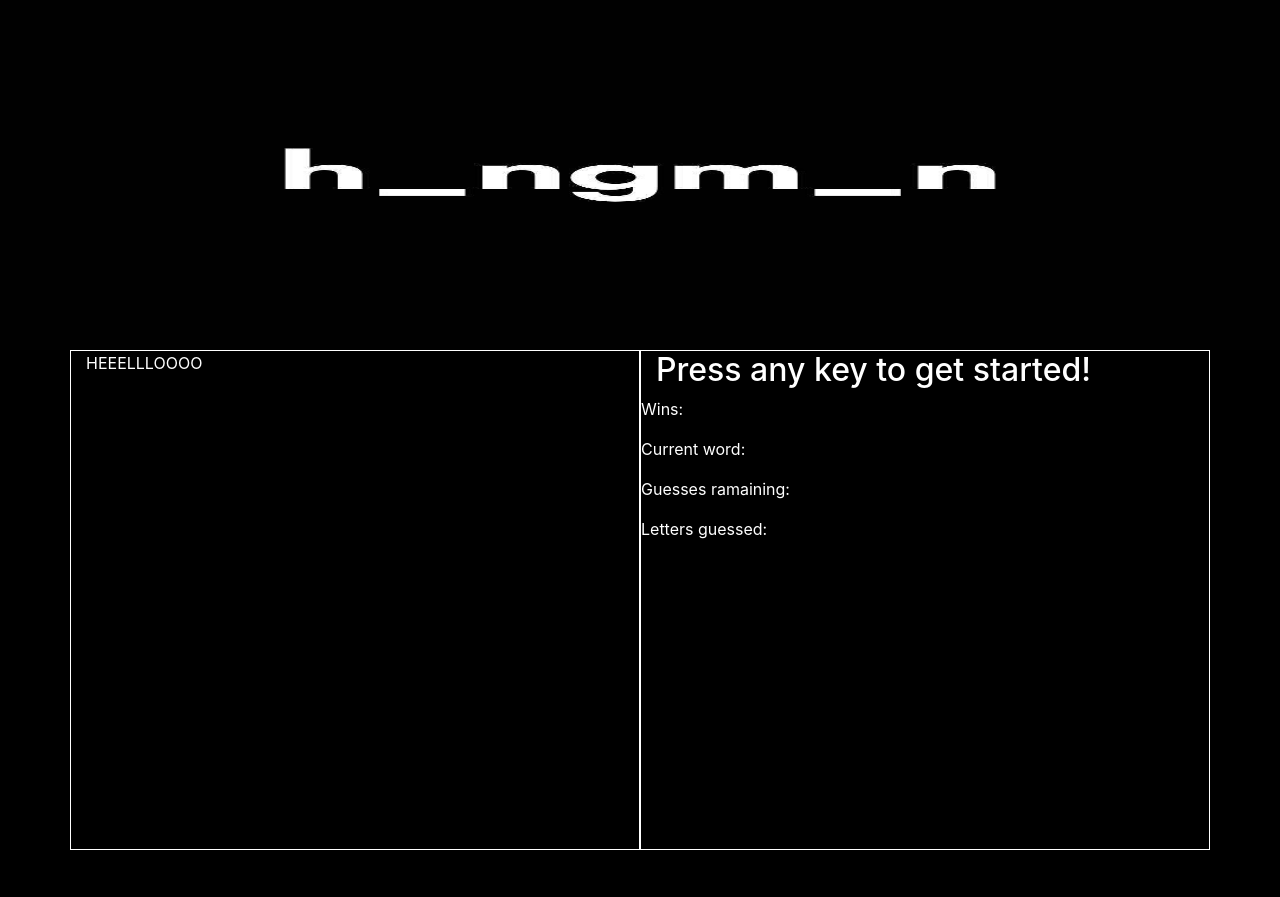
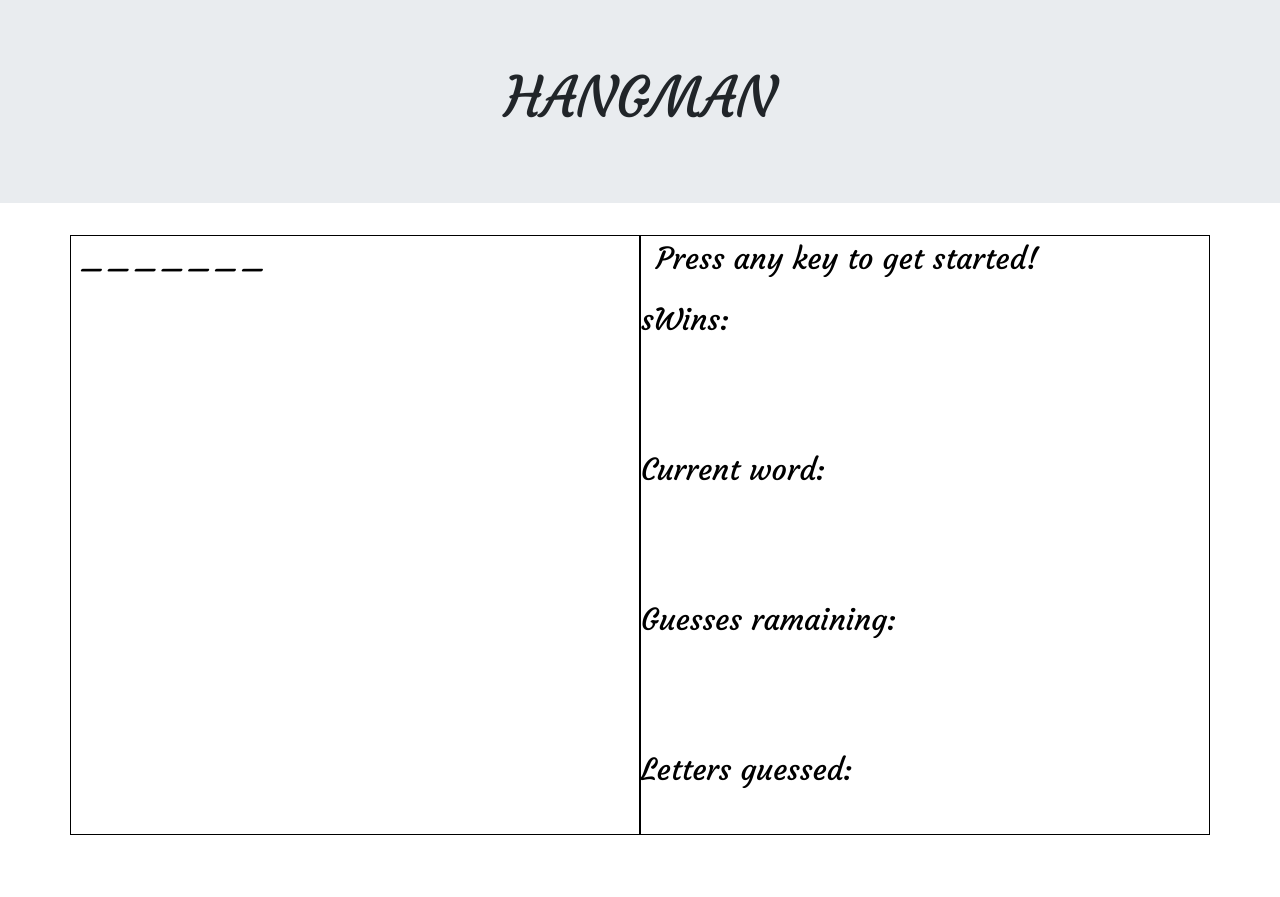
Before and after one commit to Rafsimmons/hangman, a plain HTML site: page index.html in a window 1280 px wide. Before the commit the page ends 850 px from the top, so only its background shows below. Drawn offline with nearby package versions, Linux system fonts and the light colour scheme; a web font is replaced by a local one.

Commit message:
changed font, background, header, cleaned css

```diff
--- a/assets/css/style.css
+++ b/assets/css/style.css
@@ -1,17 +1,22 @@
-img {
-    width: 100%;
-    height: 350px;
+.jumbotron {
+    font-family: 'Courgette', cursive;
+    text-align: center;
 }
 
-body {
-    background-color: black;
+.col-md-6 {
+    height:600px;
+    border-style: solid;
+    border-width: thin;
+    border-color:black;
+    color: black;
 }
 
+h2 {
+    text-align: bottom;
+}
 
-.col-md-6 {
-    height:500px;
-    border-style: solid;
-    border-width: thin;
-    border-color: white;
-    color: white;
+.row {
+    font-family: 'Courgette', cursive;
+    font-size: 30px;
+    height: 150px;
 }
--- a/index.html
+++ b/index.html
@@ -7,21 +7,25 @@
     <link rel="stylesheet" href="https://stackpath.bootstrapcdn.com/bootstrap/4.3.1/css/bootstrap.min.css" integrity="sha384-ggOyR0iXCbMQv3Xipma34MD+dH/1fQ784/j6cY/iJTQUOhcWr7x9JvoRxT2MZw1T" crossorigin="anonymous">
     <link rel="stylesheet" type="text/css" href="assets/css/style.css">
 <script src="https://stackpath.bootstrapcdn.com/bootstrap/4.3.1/js/bootstrap.min.js" integrity="sha384-JjSmVgyd0p3pXB1rRibZUAYoIIy6OrQ6VrjIEaFf/nJGzIxFDsf4x0xIM+B07jRM" crossorigin="anonymous"></script>
+<link href="https://fonts.googleapis.com/css?family=Courgette|Libre+Barcode+128+Text|Permanent+Marker|Teko&display=swap" rel="stylesheet">
     <title>Word Guess Game</title>
 </head>
 
-<header>
-  <img src="assets/images/hangman.jpg">
- </header>
+
 <body>
+    <div class="jumbotron jumbotron-fluid">
+        <div class="container">
+            <h1 class="display-4">HANGMAN</h1>
+        </div>
+    </div>
     <div class="container">
         <div class="row">
             <div class="col-md-6">
-                <p>HEEELLLOOOO</p>
+                <h2>_ _ _ _ _ _ _</h2>
             </div>
             <div class="col-md-6">
-                <h2>Press any key to get started!</h2>
-            <div class="row">
+                <p>Press any key to get started!</p>
+            <div class="row">s
                 <p>Wins: </p>
             </div>
             <div class="row">
```
Also changed, not shown: assets/images/sports.webp (added).
